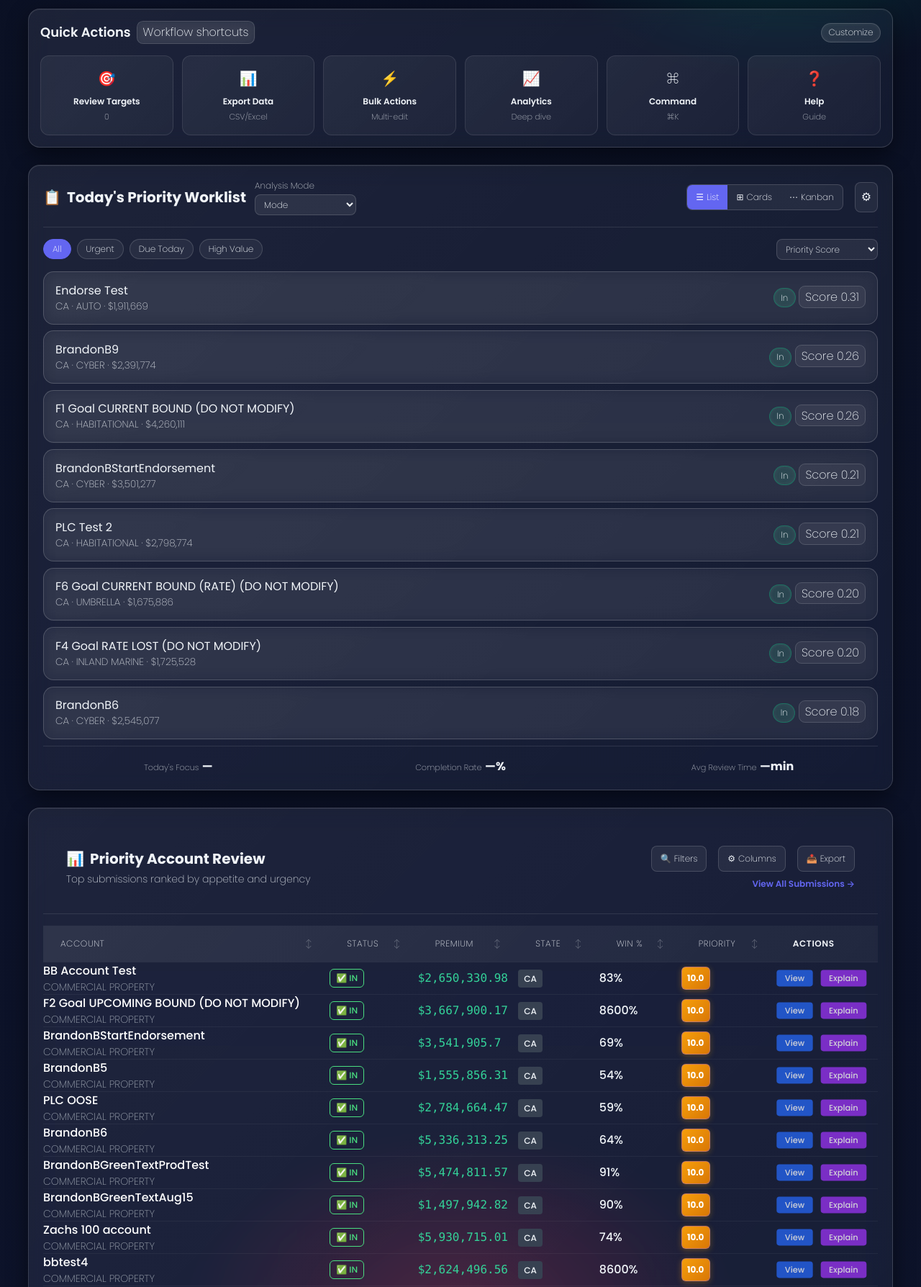
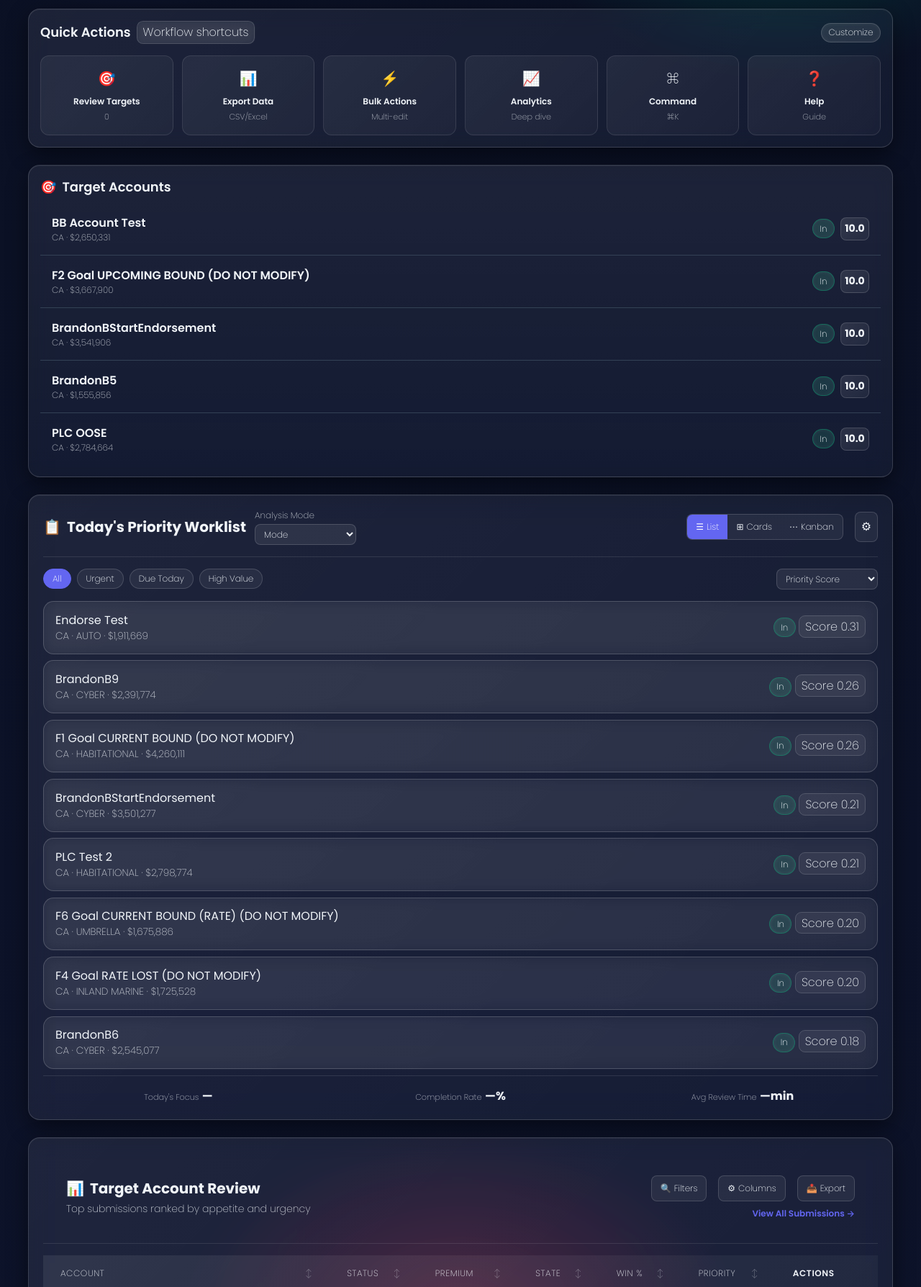
Before and after one commit to fireheartjerry/hackthenorth2025, a Flask app: page / in a window 1280 px wide. Shown: the part 523-2311 px from the top of the page at 72% size. Run offline with Flask 3, Linux system fonts and the light colour scheme; some libraries are stand-ins or nearby versions.

Commit message:
refactor: unify target accounts API

```diff
--- a/app.py
+++ b/app.py
@@ -707,9 +707,9 @@ def apiClassified():
     return jsonify({"count": len(d), "data": dfToDict(d)})
 
 
-@app.route("/api/priority-accounts")
-def apiPriorityAccounts():
-    """API endpoint for Priority Account Review - returns top priority submissions"""
+@app.route("/api/target-accounts")
+def apiTargetAccounts():
+    """Return prioritized target accounts with filtering and pagination"""
     df, _ = refreshCache()
 
     # Get query parameters
@@ -719,7 +719,10 @@ def apiPriorityAccounts():
     max_p = request.args.get("max_premium", type=float)
     q = request.args.get("q")
     page = request.args.get("page", default=1, type=int)
-    per_page = request.args.get("per_page", default=20, type=int)
+    per_page = request.args.get("per_page", type=int)
+    limit = request.args.get("limit", type=int)
+    if per_page is None:
+        per_page = limit if limit is not None else 20
     sort_by = request.args.get("sort_by", default="priority_score")
     sort_dir = request.args.get("sort_dir", default="desc")
 
@@ -738,8 +741,7 @@ def apiPriorityAccounts():
         m = d["account_name"].astype(str).str.contains(q, case=False, na=False)
         d = d[m.fillna(False)]
 
-    # Focus on higher-priority submissions for priority review
-    # Show submissions with priority_score >= 1.0 and preferably IN or TARGET status
+    # Focus on higher-priority submissions for review
     d = d[(d["priority_score"] >= 1.0) & (d["appetite_status"].isin(["TARGET", "IN", "OUT"]))]
 
     # Apply sorting
--- a/templates/index.html
+++ b/templates/index.html
@@ -250,6 +250,17 @@
     </div>
 </div>
 
+<!-- Target Accounts -->
+<div class="target-accounts-section glass-panel p-4 mb-6">
+    <div class="flex items-center justify-between mb-2">
+        <h3 class="text-lg font-semibold flex items-center gap-2">
+            <span class="table-icon">🎯</span>
+            Target Accounts
+        </h3>
+    </div>
+    <div id="target_accounts_list" class="divide-y divide-slate-700"></div>
+</div>
+
 <!-- Modern Workload Management -->
 <div class="workload-section mb-6">
     <!-- Prioritized Submissions - Full Width -->
@@ -340,7 +351,7 @@
             <div class="table-header-left">
                 <h2 class="text-xl font-bold flex items-center gap-2">
                     <span class="table-icon">📊</span>
-                    Priority Account Review
+                    Target Account Review
                 </h2>
                 <div class="table-subtitle">
                     Top submissions ranked by appetite and urgency
@@ -727,9 +738,43 @@
         }</div>`;
     }
 
-    // Priority Accounts functionality
-    let PRIORITY_ACCOUNTS_DATA = [];
-    let PRIORITY_ACCOUNTS_PAGINATION = {
+    // Target Accounts functionality
+    async function loadTargetAccounts() {
+        const el = document.getElementById('target_accounts_list');
+        if (!el) return;
+        try {
+            const j = await fetchJSON('/api/target-accounts?limit=5');
+            renderTargetAccounts(j.data || []);
+        } catch (err) {
+            console.error('Error loading target accounts:', err);
+            el.innerHTML = '<div class="p-4 text-slate-400">Failed to load target accounts</div>';
+        }
+    }
+
+    function renderTargetAccounts(rows) {
+        const el = document.getElementById('target_accounts_list');
+        if (!el) return;
+        if (!rows.length) {
+            el.innerHTML = '<div class="p-4 text-slate-400">No target accounts found</div>';
+            return;
+        }
+        el.innerHTML = rows.map(r => `
+            <a href="/detail/${r.id}" class="flex items-center justify-between p-4 hover:bg-slate-800/50">
+              <div>
+                <div class="font-semibold">${r.account_name || '-'}</div>
+                <div class="text-xs opacity-75">${r.primary_risk_state || '-'} · $${Math.round(r.total_premium || 0).toLocaleString()}</div>
+              </div>
+              <div class="flex items-center gap-2">
+                ${badge(r.appetite_status)}
+                <span class="priority-score">${Number(r.priority_score || 0).toFixed(1)}</span>
+              </div>
+            </a>
+        `).join('');
+    }
+
+    // Target Accounts functionality
+    let TARGET_ACCOUNTS_DATA = [];
+    let TARGET_ACCOUNTS_PAGINATION = {
         page: 1,
         per_page: 20,
         total_count: 0,
@@ -737,7 +782,7 @@
         has_next: false,
         has_prev: false
     };
-    let PRIORITY_ACCOUNTS_FILTERS = {
+    let TARGET_ACCOUNTS_FILTERS = {
         state: '',
         status: '',
         min_premium: null,
@@ -747,7 +792,7 @@
         sort_dir: 'desc'
     };
 
-    async function loadPriorityAccounts(page = 1) {
+    async function loadTargetAccountsTable(page = 1) {
         const tbody = document.getElementById("acct_body");
         if (!tbody) return;
 
@@ -755,17 +800,17 @@
             // Build query parameters
             const params = new URLSearchParams({
                 page: page,
-                per_page: PRIORITY_ACCOUNTS_PAGINATION.per_page,
-                sort_by: PRIORITY_ACCOUNTS_FILTERS.sort_by,
-                sort_dir: PRIORITY_ACCOUNTS_FILTERS.sort_dir
+                per_page: TARGET_ACCOUNTS_PAGINATION.per_page,
+                sort_by: TARGET_ACCOUNTS_FILTERS.sort_by,
+                sort_dir: TARGET_ACCOUNTS_FILTERS.sort_dir
             });
 
             // Add filters if they exist
-            if (PRIORITY_ACCOUNTS_FILTERS.state) params.append('state', PRIORITY_ACCOUNTS_FILTERS.state);
-            if (PRIORITY_ACCOUNTS_FILTERS.status) params.append('status', PRIORITY_ACCOUNTS_FILTERS.status);
-            if (PRIORITY_ACCOUNTS_FILTERS.min_premium) params.append('min_premium', PRIORITY_ACCOUNTS_FILTERS.min_premium);
-            if (PRIORITY_ACCOUNTS_FILTERS.max_premium) params.append('max_premium', PRIORITY_ACCOUNTS_FILTERS.max_premium);
-            if (PRIORITY_ACCOUNTS_FILTERS.search) params.append('q', PRIORITY_ACCOUNTS_FILTERS.search);
+            if (TARGET_ACCOUNTS_FILTERS.state) params.append('state', TARGET_ACCOUNTS_FILTERS.state);
+            if (TARGET_ACCOUNTS_FILTERS.status) params.append('status', TARGET_ACCOUNTS_FILTERS.status);
+            if (TARGET_ACCOUNTS_FILTERS.min_premium) params.append('min_premium', TARGET_ACCOUNTS_FILTERS.min_premium);
+            if (TARGET_ACCOUNTS_FILTERS.max_premium) params.append('max_premium', TARGET_ACCOUNTS_FILTERS.max_premium);
+            if (TARGET_ACCOUNTS_FILTERS.search) params.append('q', TARGET_ACCOUNTS_FILTERS.search);
 
             // Show loading
             tbody.innerHTML = `
@@ -783,29 +828,29 @@
             `;
 
             // Fetch data
-            const response = await fetchJSON(`/api/priority-accounts?${params}`);
-
-            PRIORITY_ACCOUNTS_DATA = response.data || [];
-            PRIORITY_ACCOUNTS_PAGINATION = response.pagination || PRIORITY_ACCOUNTS_PAGINATION;
+            const response = await fetchJSON(`/api/target-accounts?${params}`);
+
+            TARGET_ACCOUNTS_DATA = response.data || [];
+            TARGET_ACCOUNTS_PAGINATION = response.pagination || TARGET_ACCOUNTS_PAGINATION;
 
             // Render table
-            renderPriorityAccountsTable();
+            renderTargetAccountsTable();
 
             // Update pagination controls
-            updatePriorityAccountsPagination();
+            updateTargetAccountsPagination();
 
             // Update results count
-            updatePriorityAccountsCount();
+            updateTargetAccountsCount();
 
         } catch (error) {
-            console.error('Error loading priority accounts:', error);
+            console.error('Error loading target accounts:', error);
             tbody.innerHTML = `
                 <tr>
                     <td colspan="7" class="text-center text-red-400 py-8">
                         <div class="flex flex-col items-center gap-2">
                             <span class="text-2xl">⚠️</span>
-                            <span>Failed to load priority accounts</span>
-                            <button onclick="loadPriorityAccounts(1)" class="text-blue-400 hover:text-blue-300">
+                            <span>Failed to load target accounts</span>
+                            <button onclick="loadTargetAccountsTable(1)" class="text-blue-400 hover:text-blue-300">
                                 Try Again
                             </button>
                         </div>
@@ -815,17 +860,17 @@
         }
     }
 
-    function renderPriorityAccountsTable() {
+    function renderTargetAccountsTable() {
         const tbody = document.getElementById("acct_body");
         if (!tbody) return;
 
-        if (!PRIORITY_ACCOUNTS_DATA.length) {
+        if (!TARGET_ACCOUNTS_DATA.length) {
             tbody.innerHTML = `
                 <tr>
                     <td colspan="7" class="text-center text-gray-400 py-8">
                         <div class="flex flex-col items-center gap-2">
                             <span class="text-3xl">🎯</span>
-                            <span class="text-lg">No priority accounts found</span>
+                            <span class="text-lg">No target accounts found</span>
                             <span class="text-sm opacity-75">Try adjusting your filters</span>
                         </div>
                     </td>
@@ -834,7 +879,7 @@
             return;
         }
 
-        const rows = PRIORITY_ACCOUNTS_DATA.map(account => {
+        const rows = TARGET_ACCOUNTS_DATA.map(account => {
             const statusEmoji = account.appetite_status === 'TARGET' ? '🎯' :
                                account.appetite_status === 'IN' ? '✅' : '❌';
             const statusClass = account.appetite_status === 'TARGET' ? 'text-purple-400' :
@@ -899,40 +944,40 @@
         tbody.innerHTML = rows;
     }
 
-    function updatePriorityAccountsPagination() {
+    function updateTargetAccountsPagination() {
         const paginationInfo = document.querySelector('.pagination-info');
         const prevBtn = document.getElementById('prev_page');
         const nextBtn = document.getElementById('next_page');
 
         if (paginationInfo) {
-            paginationInfo.textContent = `Page ${PRIORITY_ACCOUNTS_PAGINATION.page} of ${PRIORITY_ACCOUNTS_PAGINATION.total_pages}`;
+            paginationInfo.textContent = `Page ${TARGET_ACCOUNTS_PAGINATION.page} of ${TARGET_ACCOUNTS_PAGINATION.total_pages}`;
         }
 
         if (prevBtn) {
-            prevBtn.disabled = !PRIORITY_ACCOUNTS_PAGINATION.has_prev;
+            prevBtn.disabled = !TARGET_ACCOUNTS_PAGINATION.has_prev;
             prevBtn.onclick = () => {
-                if (PRIORITY_ACCOUNTS_PAGINATION.has_prev) {
-                    loadPriorityAccounts(PRIORITY_ACCOUNTS_PAGINATION.page - 1);
+                if (TARGET_ACCOUNTS_PAGINATION.has_prev) {
+                    loadTargetAccountsTable(TARGET_ACCOUNTS_PAGINATION.page - 1);
                 }
             };
         }
 
         if (nextBtn) {
-            nextBtn.disabled = !PRIORITY_ACCOUNTS_PAGINATION.has_next;
+            nextBtn.disabled = !TARGET_ACCOUNTS_PAGINATION.has_next;
             nextBtn.onclick = () => {
-                if (PRIORITY_ACCOUNTS_PAGINATION.has_next) {
-                    loadPriorityAccounts(PRIORITY_ACCOUNTS_PAGINATION.page + 1);
+                if (TARGET_ACCOUNTS_PAGINATION.has_next) {
+                    loadTargetAccountsTable(TARGET_ACCOUNTS_PAGINATION.page + 1);
                 }
             };
         }
     }
 
-    function updatePriorityAccountsCount() {
+    function updateTargetAccountsCount() {
         const resultsCount = document.getElementById('results_count');
         const lastUpdated = document.getElementById('last_updated');
 
         if (resultsCount) {
-            resultsCount.textContent = `${PRIORITY_ACCOUNTS_PAGINATION.total_count} priority accounts`;
+            resultsCount.textContent = `${TARGET_ACCOUNTS_PAGINATION.total_count} target accounts`;
         }
 
         if (lastUpdated) {
@@ -940,14 +985,14 @@
         }
     }
 
-    // Priority account actions
+    // Target account actions
     function viewAccountDetail(accountId) {
         window.location.href = `/detail/${accountId}`;
     }
 
     function explainAccount(accountId) {
         // Find the account data
-        const account = PRIORITY_ACCOUNTS_DATA.find(a => a.id === accountId);
+        const account = TARGET_ACCOUNTS_DATA.find(a => a.id === accountId);
         if (!account) return;
 
         toast(`Explaining account "${account.account_name}"...`, 'info');
@@ -1335,16 +1380,18 @@
     // Initialize page
     populateHomeModes().then(() => {
         loadHome();
-        loadPriorityAccounts(); // Load priority accounts table
+        loadTargetAccounts();
+        loadTargetAccountsTable(); // Load target accounts table
         updateModeChip();
     }).catch(() => {
         loadHome();
-        loadPriorityAccounts(); // Load priority accounts table even if modes fail
+        loadTargetAccounts();
+        loadTargetAccountsTable(); // Load target accounts table even if modes fail
         updateModeChip();
     });
 
-    // Priority Accounts Filter Controls
-    function setupPriorityAccountsFilters() {
+    // Target Accounts Filter Controls
+    function setupTargetAccountsFilters() {
         // Table filter toggle
         const filtersBtn = document.getElementById('table_filters');
         const filtersBar = document.getElementById('filters_bar');
@@ -1363,16 +1410,16 @@
 
         if (applyBtn) {
             applyBtn.addEventListener('click', () => {
-                PRIORITY_ACCOUNTS_FILTERS.status = statusFilter?.value || '';
-                PRIORITY_ACCOUNTS_FILTERS.state = stateFilter?.value || '';
-                PRIORITY_ACCOUNTS_FILTERS.search = searchFilter?.value || '';
-                loadPriorityAccounts(1); // Reset to first page
+                TARGET_ACCOUNTS_FILTERS.status = statusFilter?.value || '';
+                TARGET_ACCOUNTS_FILTERS.state = stateFilter?.value || '';
+                TARGET_ACCOUNTS_FILTERS.search = searchFilter?.value || '';
+                loadTargetAccountsTable(1); // Reset to first page
             });
         }
 
         if (clearBtn) {
             clearBtn.addEventListener('click', () => {
-                PRIORITY_ACCOUNTS_FILTERS = {
+                TARGET_ACCOUNTS_FILTERS = {
                     state: '',
                     status: '',
                     min_premium: null,
@@ -1384,7 +1431,7 @@
                 if (statusFilter) statusFilter.value = '';
                 if (stateFilter) stateFilter.value = '';
                 if (searchFilter) searchFilter.value = '';
-                loadPriorityAccounts(1);
+                loadTargetAccountsTable(1);
             });
         }
 
@@ -1392,8 +1439,8 @@
         if (searchFilter) {
             searchFilter.addEventListener('keydown', (e) => {
                 if (e.key === 'Enter') {
-                    PRIORITY_ACCOUNTS_FILTERS.search = searchFilter.value || '';
-                    loadPriorityAccounts(1);
+                    TARGET_ACCOUNTS_FILTERS.search = searchFilter.value || '';
+                    loadTargetAccountsTable(1);
                 }
             });
         }
@@ -1405,11 +1452,11 @@
                 if (!sortKey) return;
 
                 // Toggle sort direction if same column
-                if (PRIORITY_ACCOUNTS_FILTERS.sort_by === sortKey) {
-                    PRIORITY_ACCOUNTS_FILTERS.sort_dir = PRIORITY_ACCOUNTS_FILTERS.sort_dir === 'desc' ? 'asc' : 'desc';
+                if (TARGET_ACCOUNTS_FILTERS.sort_by === sortKey) {
+                    TARGET_ACCOUNTS_FILTERS.sort_dir = TARGET_ACCOUNTS_FILTERS.sort_dir === 'desc' ? 'asc' : 'desc';
                 } else {
-                    PRIORITY_ACCOUNTS_FILTERS.sort_by = sortKey;
-                    PRIORITY_ACCOUNTS_FILTERS.sort_dir = 'desc'; // Default to desc for new column
+                    TARGET_ACCOUNTS_FILTERS.sort_by = sortKey;
+                    TARGET_ACCOUNTS_FILTERS.sort_dir = 'desc'; // Default to desc for new column
                 }
 
                 // Update sort indicators
@@ -1419,16 +1466,16 @@
 
                 const sortIcon = th.querySelector('.sort-icon');
                 if (sortIcon) {
-                    sortIcon.textContent = PRIORITY_ACCOUNTS_FILTERS.sort_dir === 'desc' ? '↓' : '↑';
+                    sortIcon.textContent = TARGET_ACCOUNTS_FILTERS.sort_dir === 'desc' ? '↓' : '↑';
                 }
 
-                loadPriorityAccounts(1);
+                loadTargetAccountsTable(1);
             });
         });
     }
 
     // Call setup after DOM is ready
-    setTimeout(setupPriorityAccountsFilters, 100);
+    setTimeout(setupTargetAccountsFilters, 100);
 
     // Legacy persona functions for compatibility
     function gatherAnswers() {
```
Also changed, not shown: templates/submissions.html (+6 -5 lines), test_scoring.py (+7 -7 lines).
